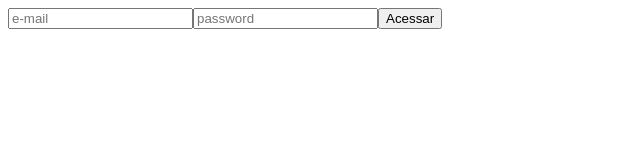
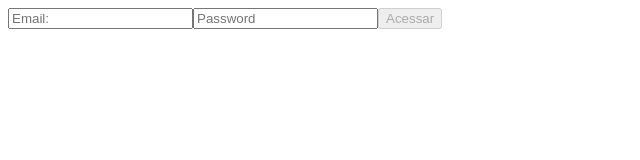
Before and after one commit to Caiopadilha2/desafio-xp, a React (Create React App) app in the folder desafio-xp/: page / in a window 1280 px wide. Shown: the top 160 px of the page, without its empty margins (0-640 px from the left). Built offline with nearby package versions, Linux system fonts and the light colour scheme.

Commit message:
feat: validação de email e senha, mínimo 06 caracteres e email com regex

```diff
--- a/desafio-xp/src/components/LoginComponent.jsx
+++ b/desafio-xp/src/components/LoginComponent.jsx
@@ -1,11 +1,44 @@
-import React from 'react';
+import React, { useState } from 'react';
 
-const LoginComponent = () => (
-  <div>
-    <input type="email" placeholder="e-mail" />
-    <input type="password" placeholder="password" />
-    <button type="button">Acessar</button>
-  </div>
-);
+const LoginComponent = () => {
+  const [email, setEmail] = useState('');
+  const [password, setPassword] = useState('');
+
+  const handleDisableButton = () => {
+    const MIN_CHARACTERS = 6;
+    const emailRegex = /^[a-z0-9.]+@[a-z0-9]+\.[a-z]+(\.[a-z]+)?$/i;
+    const validEmail = emailRegex.test(email);
+
+    if (password.length > MIN_CHARACTERS && validEmail) {
+      return false;
+    }
+    return true;
+  };
+  // refatorar.
+
+  return (
+    <div>
+      <input
+        type="email"
+        placeholder="Email:"
+        onChange={ ({ target }) => setEmail(target.value) }
+        value={ email }
+      />
+      <input
+        type="password"
+        placeholder="Password"
+        onChange={ ({ target }) => setPassword(target.value) }
+        value={ password }
+      />
+      <button
+        type="button"
+        disabled={ handleDisableButton() }
+      >
+        Acessar
+
+      </button>
+    </div>
+  );
+};
 
 export default LoginComponent;
```
Also changed, not shown: 1 other file (tests, documents, lock files or other folders).
